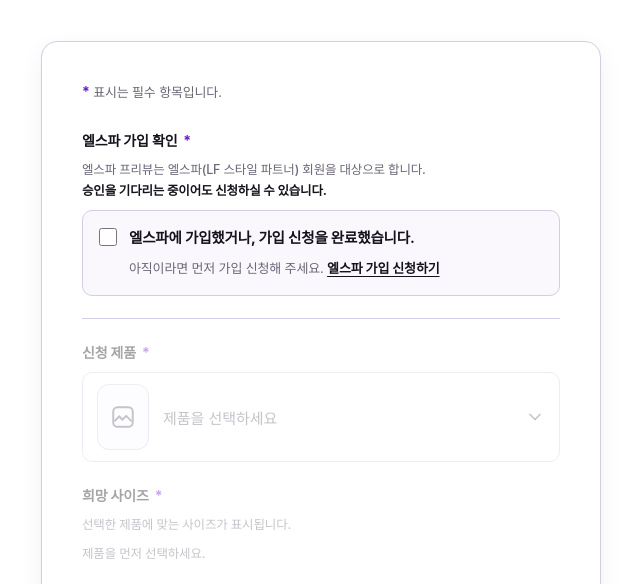
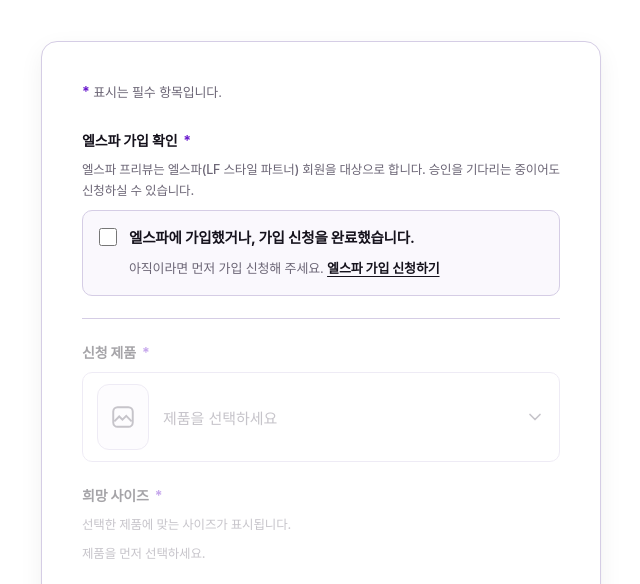
Before and after one commit to syleelfcorp/lfstylepick, a plain HTML site: page apply.html in a window 1280 px wide. Shown: the part 155-739 px from the top of the page, without its empty margins (319-959 px from the left). Drawn offline with Linux system fonts and the light colour scheme; a web font is replaced by a local one.

Commit message:
엘픽: 엘스파 게이트 안내문에서 강조와 줄바꿈 제거
'승인을 기다리는 중이어도 신청하실 수 있습니다' 를 주변 안내문과
같은 굵기·색으로 두고 한 문단으로 이어 붙였다. .gate__ok 규칙도 지웠다.

Co-Authored-By: Claude Opus 5 <noreply@anthropic.com>

```diff
--- a/apply.html
+++ b/apply.html
@@ -55,8 +55,7 @@
           <label>엘스파 가입 확인 <span class="req" aria-hidden="true">*</span></label>
           <!-- 엘스파 승인과 프리뷰 선정을 함께 검토하므로 승인 전에도 신청할 수 있다.
                체크박스 문구만 보고 판단하는 사람이 많아, 조건을 체크박스 자체에 담았다. -->
-          <span class="hint">엘스파 프리뷰는 엘스파(LF 스타일 파트너) 회원을 대상으로 합니다.<br>
-            <b class="gate__ok">승인을 기다리는 중이어도 신청하실 수 있습니다.</b></span>
+          <span class="hint">엘스파 프리뷰는 엘스파(LF 스타일 파트너) 회원을 대상으로 합니다. 승인을 기다리는 중이어도 신청하실 수 있습니다.</span>
 
           <div class="gate__check" id="lespaBox">
             <input type="checkbox" id="lespaMember" name="lespaMember" value="Y">
--- a/styles.css
+++ b/styles.css
@@ -1215,7 +1215,5 @@ body.no-scroll { overflow: hidden; }
 .form-closed__home { margin: 24px 0 0; font-size: 14px; }
 .form-closed__home a { color: var(--muted); text-decoration: underline; text-underline-offset: 3px; }
 
-/* 신청서 엘스파 게이트 — 승인 전에도 신청 가능하다는 점이 가장 중요하다.
-   안내문에서 이 한 줄만 눈에 들어오게 한다. */
-.gate__ok { color: var(--ink); font-weight: 700; }
+/* 신청서 엘스파 게이트 — 한글이 단어 중간에서 끊기지 않게 한다. */
 #lespaGate .hint, #lespaGate .gate__note { word-break: keep-all; }
```
